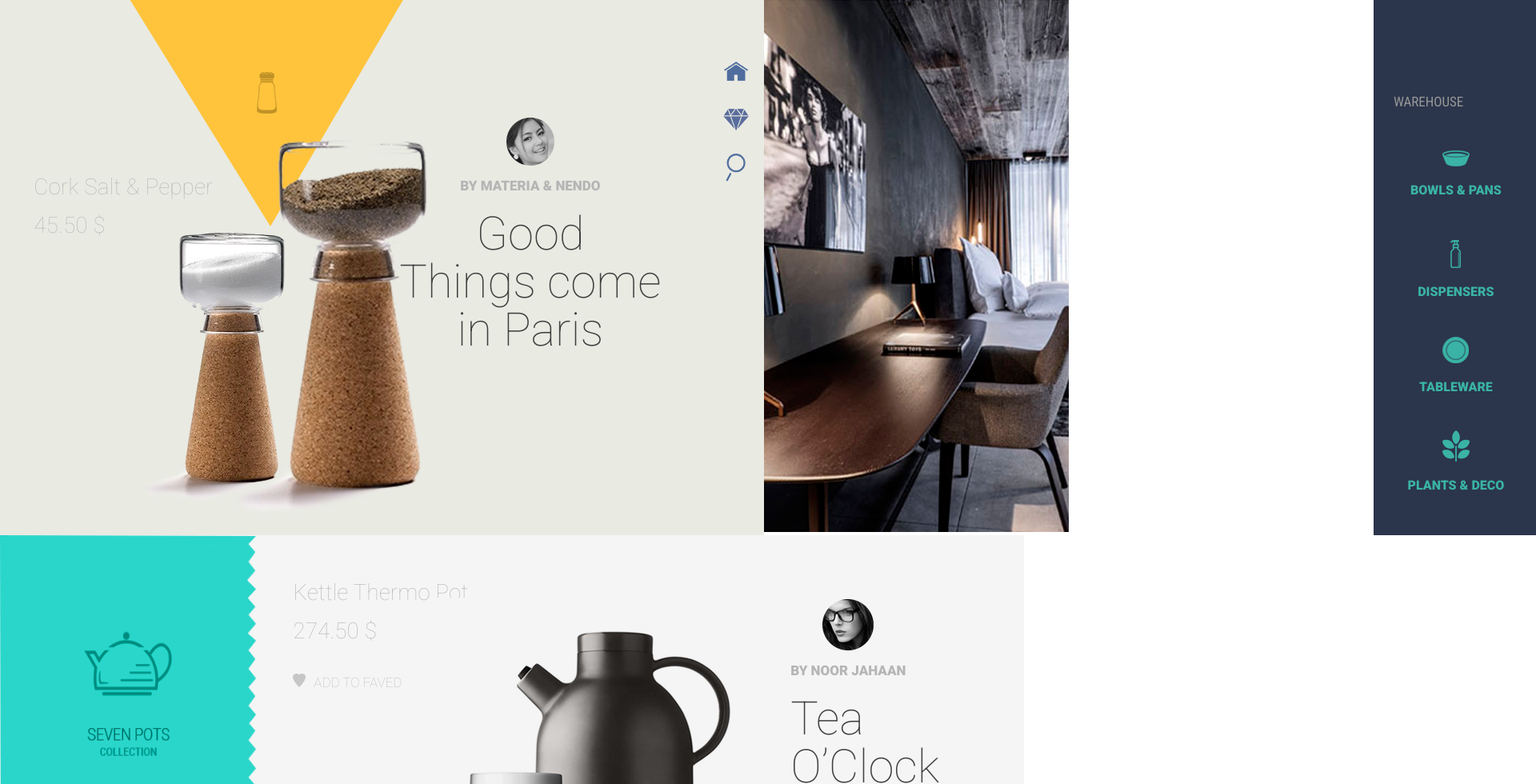
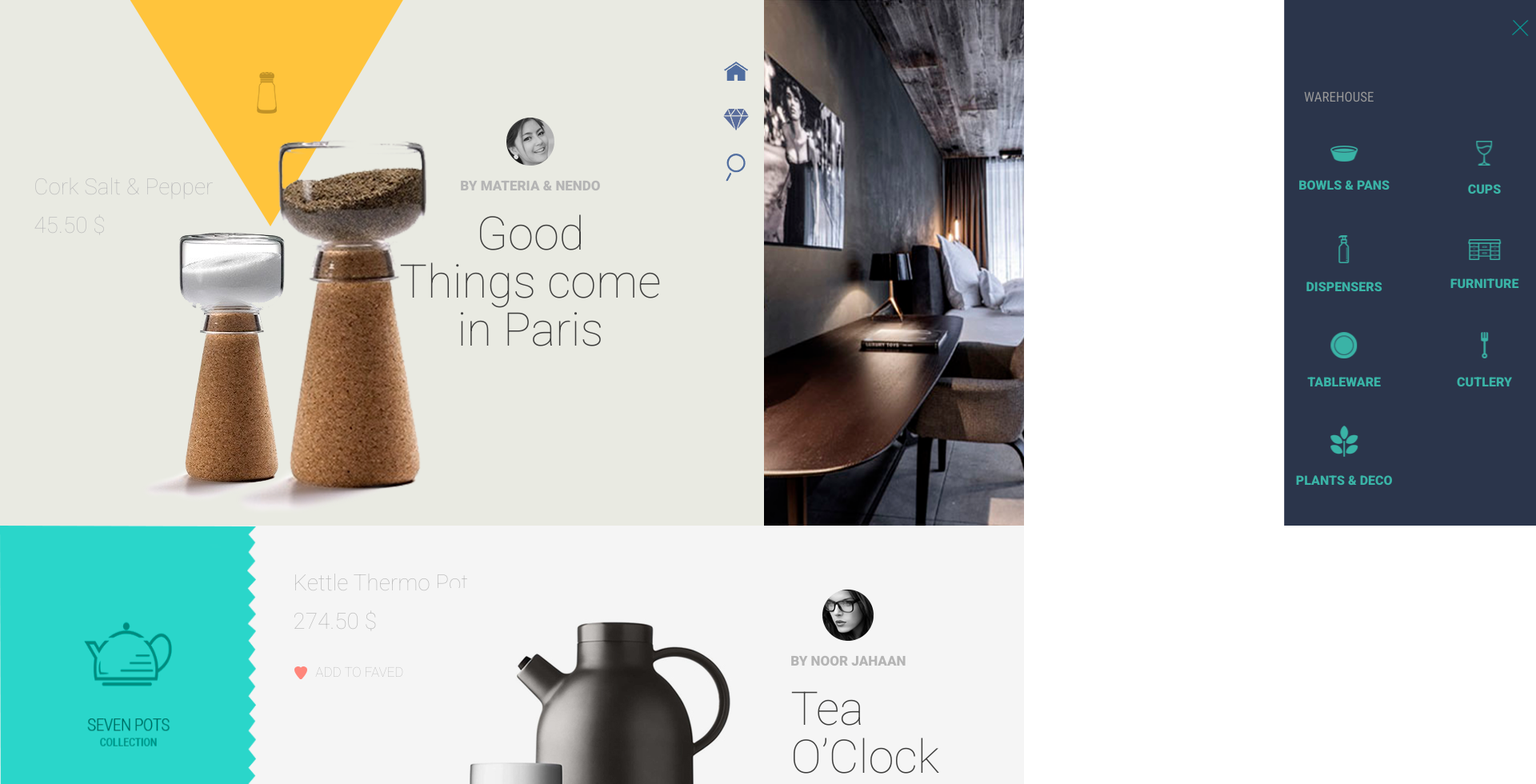
Before and after one commit to Tatjana14/warehouse, a React (Create React App) app: page / in a window 1280 px wide. Shown: the top 980 px of the page at 80% size, 1920 px wide, since content can reach past the window. Built offline with nearby package versions, Linux system fonts and the light colour scheme.

Commit message:
use state

```diff
--- a/src/components/main/Main.js
+++ b/src/components/main/Main.js
@@ -129,7 +129,6 @@ function Main() {
                 </div>
             </div>
             <div className={s.menuWrapper}>
-                <img src={design} alt="Design Room"/>
                 <Menu active={menuActive} setActive={setMenuActive} title = "WAREHOUSE" items = {items}/>
             </div>
             <CollectionName
@@ -141,7 +140,6 @@ function Main() {
                     <Product
                         productName = "Kettle Thermo Pot"
                         productPrice = "274.50 &#36;"
-                        linkActive = {{ display: "none"}}
                         />
                     <img className={s.imgPots} src={pot} alt="Pot"/>
                     <Slogan
@@ -163,7 +161,6 @@ function Main() {
                     <Product
                         productName = "Salt &amp; Pepper  Grinder"
                         productPrice = "75.50 &#36;"
-                        linkDisabled = {{ display: "none"}}
                         />
                     <img className={s.imgGrinder} src={grinder} alt="Grinder"/>
                     <Slogan
@@ -188,7 +185,6 @@ function Main() {
                     <Product
                         productName = "Generic Oak Bowl"
                         productPrice = "87.49 &#36;"
-                        linkDisabled = {{ display: "none"}}
                         />
                     <Slogan
                         styleWrapperSlogan = {{ maxWidth: "230px", paddingTop: "75px", paddingBottom: "58px"}}
--- a/src/components/main/Main.module.scss
+++ b/src/components/main/Main.module.scss
@@ -66,8 +66,11 @@
         }
     }
     .menuWrapper {
+        background-image: url(../../assets/img/designRoom.png);
+        background-position: center;
+        background-size: cover;
         position: relative;
-        width: max-content;
+        width: 100%;
     }
     .potsWrapper {
         position: relative;
--- a/src/components/menu/Menu.js
+++ b/src/components/menu/Menu.js
@@ -3,7 +3,7 @@ import './Menu.scss';
 
 function Menu({title, items, active, setActive}) {
     return (
-            <div className={active? 'menuActive' : 'menu'} >
+            <nav className={active? 'menuActive' : 'menu'} >
                 <a className='btnClose' onClick={() => setActive(false)}><img src={close} alt="Close button"/></a>
                 <p className='title'>{title}</p>
                 <ul className='menuList'>
@@ -14,7 +14,7 @@ function Menu({title, items, active, setActive}) {
                         </li>
                     )}
                 </ul>
-            </div>
+            </nav>
     );
 }
 
--- a/src/components/menu/Menu.scss
+++ b/src/components/menu/Menu.scss
@@ -27,7 +27,7 @@
         right: 20px;
     }
     .title{
-        font-family: 'Roboto Condensed', sans-serif;;
+        font-family: 'Roboto Condensed', sans-serif;
         color:  #979797;
         font-size: 17px;
         font-weight: 400;
--- a/src/components/product/Product.js
+++ b/src/components/product/Product.js
@@ -1,15 +1,16 @@
 import s from'./Product.module.scss';
 import like from '../../assets/img/like.png';
+import { useState } from 'react';
 
 function Product(props) {
+    const [likeActive, setLikeActive] = useState(false);
     return (
         <div style={props.style} className={s.wrapper}>
             <p style={props.styleName} className={s.title}>{props.productName}</p>
             <span style={props.stylePrice} className={s.subtitle} >{props.productPrice}</span>
             <div style={props.styleLike} className={s.linkWrapper} >
-                <a className={s.linkLike} href="#"><img src={like} alt="Like"/></a>
-                <span style={props.linkActive} className={`${s.subtitle} ${s.linkActive}`}>FAVED</span>
-                <span style={props.linkDisabled} className={`${s.subtitle} ${s.linkDisabled}`}>ADD TO FAVED</span>
+                <button  onClick={() => setLikeActive(!likeActive)} className={likeActive? s.buttonLike : s.buttonLikeActive} href="#"></button>
+                {likeActive ? <span style={props.linkActive} className={`${s.subtitle} ${s.linkActive}`}>FAVED</span> : <span style={props.linkDisabled} className={`${s.subtitle} ${s.linkDisabled}`}>ADD TO FAVED</span>}
             </div>
         </div>
     );
--- a/src/components/product/Product.module.scss
+++ b/src/components/product/Product.module.scss
@@ -23,6 +23,19 @@
     .linkWrapper{
         @include flex();
         padding-top: 37px;
+        .buttonLike,
+        .buttonLikeActive{
+            width: 18px;
+            height: 18px;
+            background-position: center;
+            outline: none;
+        }
+        .buttonLike{
+            background: url('../../assets/img/like.png') no-repeat;
+        }
+        .buttonLikeActive{
+            background: url('../../assets/img/likeActive.png') no-repeat;
+        }
         .linkDisabled,
         .linkActive{
             font-size: 17px;
--- a/src/index.css
+++ b/src/index.css
@@ -26,3 +26,7 @@ li{
 a{
   text-decoration: none;
 }
+button{
+  border-color: transparent;
+  background-color: transparent;
+}
```
Also changed, not shown: src/assets/img/heart-sprite.png (added), src/assets/img/likeActive.png (added).
